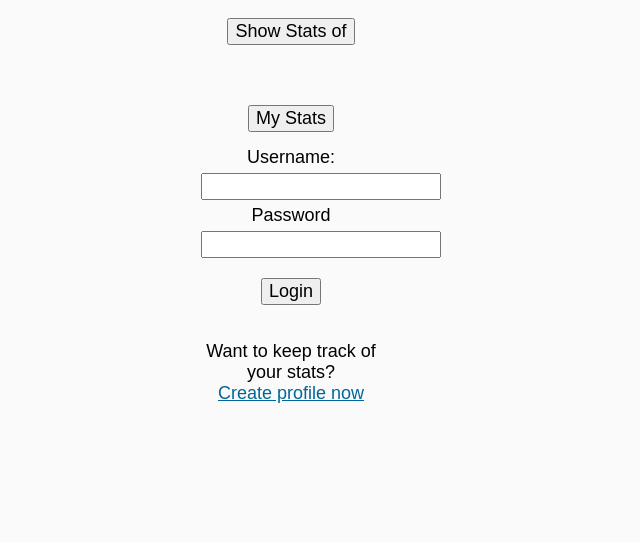
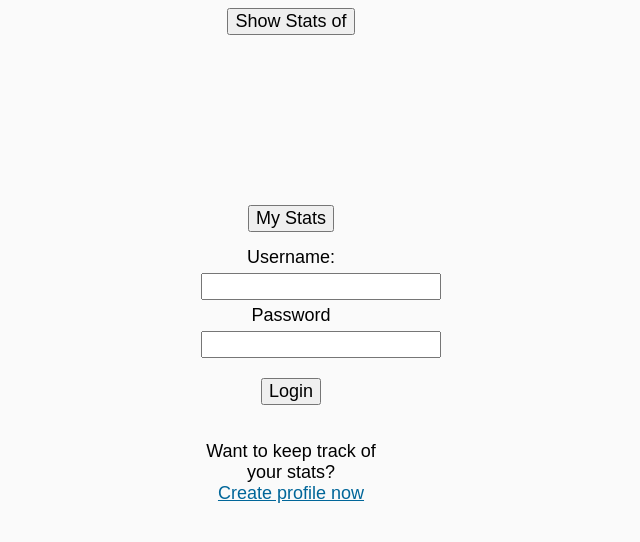
Before and after one commit to wauchoda/LOLDB, a PHP site: page / in a window 1280 px wide. Shown: the top 542 px of the page, without its empty margins (349-989 px from the left). Run offline with PHP 8.4, Linux system fonts and the light colour scheme.

Commit message:
updates home page css
updates css in stats.css so that page displays correctly on multiple
devices

```diff
--- a/stats.css
+++ b/stats.css
@@ -52,7 +52,7 @@ logon {
     text-align: center;
 
     position: absolute;
-    top:0;
+
     bottom: 50%;
     left: 0;
     right: 0;
@@ -74,7 +74,6 @@ leaguedb {
 }
 .showStats {
     text-align: center;
-    padding-top: 10px;
     margin-left: 30%;
     margin-right: 30%;
 }
```
